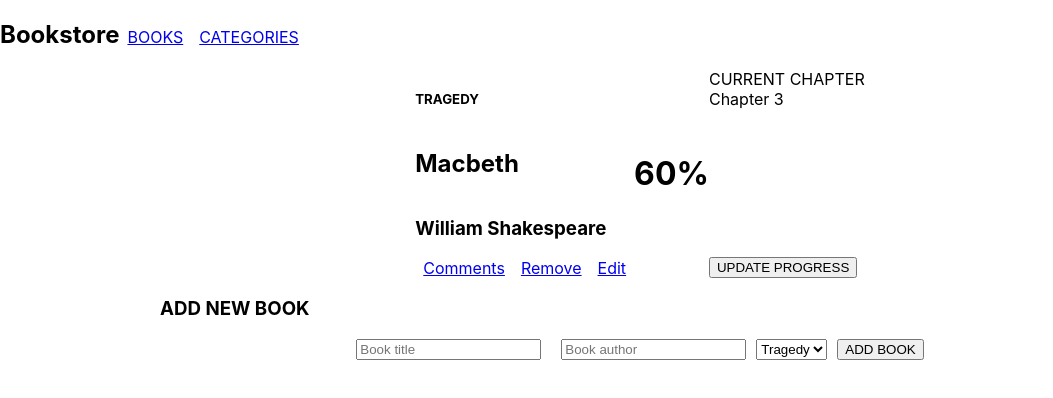
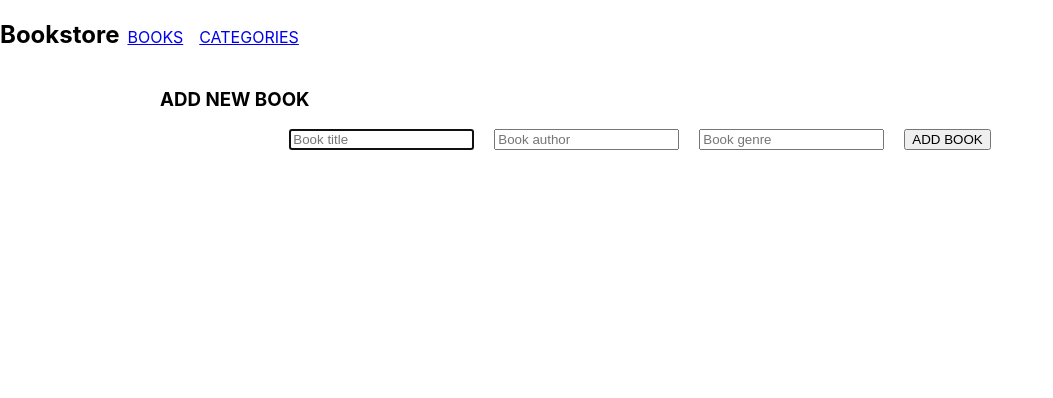
Before and after one commit to YuvrajM108/bookstore-site, a React (Create React App) app: page / in a window 1280 px wide. Shown: the top 398 px of the page, without its empty margins (0-1053 px from the left). Built offline with nearby package versions, Linux system fonts and the light colour scheme.

Commit message:
Implement functionality for adding and removing books

```diff
--- a/package.json
+++ b/package.json
@@ -11,8 +11,10 @@
     "react-redux": "^7.2.5",
     "react-router-dom": "^5.3.0",
     "react-scripts": "^4.0.3",
+    "redux": "^4.1.1",
     "redux-logger": "^3.0.6",
     "typescript": "^4.4.3",
+    "uuid": "^8.3.2",
     "web-vitals": "^1.0.1"
   },
   "scripts": {
--- /dev/null
+++ b/src/components/book.js
@@ -0,0 +1,41 @@
+import React from "react";
+import PropTypes from "prop-types";
+
+const Book = ({ title, author, genre, removeBookFunc }) => {
+
+    return (
+    <div className="item">
+      <div className="item-left">
+        <div className="book-details">
+          <h5 className="book-genre">{genre}</h5>
+          <h2 className="book-title">{title}</h2>
+          <h3 className="book-author">{author}</h3>
+        </div>
+        <div className="book-links">
+          <a className="book-link" href="/#">Comments</a>
+          <a className="book-link" href="/#" onClick={removeBookFunc}>Remove</a>
+          <a className="book-link" href="/#">Edit</a>
+        </div>
+      </div>
+      <div className="book-progress">
+        <h1 className>60%</h1>
+      </div>
+      <div className="item-right">
+        <div className="chapter-details">
+          <div className="chapter-heading">CURRENT CHAPTER</div>
+          <div className="chapeter-name">Chapter 3</div>
+        </div>
+        <button type="button">UPDATE PROGRESS</button>
+      </div>
+    </div>
+  );
+};
+
+Book.propTypes = {
+  title: PropTypes.string.isRequired,
+  author: PropTypes.string.isRequired,
+  genre: PropTypes.string.isRequired,
+  removeBookFunc: PropTypes.func.isRequired,
+}
+
+export default Book;
--- a/src/components/books.js
+++ b/src/components/books.js
@@ -1,33 +1,38 @@
+import React, { useState } from 'react';
+import { useDispatch } from 'react-redux';
+import { v4 as uuidv4 } from 'uuid';
 import BookForm from './createNewBook';
+import Book from './book';
+import { addBook, removeBook } from '../redux/books/books';
+import store from '../redux/configureStore';
 
-const Books = () => (
-  <main className="catalog">
-    <div className="item">
-      <div className="item-left">
-        <div className="book-details">
-          <h5 className="book-genre">TRAGEDY</h5>
-          <h2 className="book-title">Macbeth</h2>
-          <h3 className="book-author">William Shakespeare</h3>
-        </div>
-        <div className="book-links">
-          <a className="book-link" href="/#">Comments</a>
-          <a className="book-link" href="/#">Remove</a>
-          <a className="book-link" href="/#">Edit</a>
-        </div>
-      </div>
-      <div className="book-progress">
-        <h1 className>60%</h1>
-      </div>
-      <div className="item-right">
-        <div className="chapter-details">
-          <div className="chapter-heading">CURRENT CHAPTER</div>
-          <div className="chapeter-name">Chapter 3</div>
-        </div>
-        <button type="button">UPDATE PROGRESS</button>
-      </div>
+const Books = () => {
+  const dispatch = useDispatch();
+  const [bookList, setBookList] = useState(store.getState().booksReducer);
+
+  const submitBook = (book) => {
+    const newBook = { id: uuidv4(),
+      title: book.title,
+      author: book.author,
+      genre: book.genre
+    };
+    dispatch(addBook(newBook));
+    setBookList((prevState) => [...prevState, newBook]);
+  };
+
+  const deleteBook = (book) => {
+    dispatch(removeBook(book));
+    const newBook = bookList.filter((item) => item.id !== book.id);
+    setBookList(newBook);
+  };
+
+  return(<main className="catalog">
+    <div>
+    {bookList.map((book) => (<Book key={book.id} title={book.title} author={book.author} genre={book.genre} removeBookFunc={() => {deleteBook(book)}} />))}
     </div>
-    <BookForm />
+    <BookForm submitBookFunc={submitBook} />
   </main>
-);
+  );
+};
 
 export default Books;
--- a/src/components/createNewBook.js
+++ b/src/components/createNewBook.js
@@ -1,17 +1,70 @@
-const BookForm = () => (
-  <div className="form-section">
+import React, { useEffect, useRef } from "react";
+import PropTypes from "prop-types";
+
+const BookForm = ({ submitBookFunc }) => {
+
+  const valRef = useRef([]);
+  const val = ["title", "author", "genre"];
+  useEffect(() => {
+    if(val.length !== 0) {
+      valRef.current[0].focus();
+    }
+  }, [val]);
+
+  const addBook = (e) => {
+    e.preventDefault();
+    if(valRef.current[0].value && valRef.current[1].value && valRef.current[2].value) {
+      const newBook = {
+        title: valRef.current[0].value,
+        author: valRef.current[1].value,
+        genre: valRef.current[2].value,
+      }
+      submitBookFunc(newBook);
+      valRef.current[0].value = '';
+      valRef.current[1].value = '';
+      valRef.current[2].value = '';
+    }
+  };
+
+  // const submitBookToStore = (e) => {
+  //   e.preventDefault();
+  //   const newBook = {
+  //     //id, // make sure it's unique
+  //     title,
+  //     author,
+  //     genre,
+  //   }
+
+  //   // dispatch an action and pass it the newBook object (your action's payload)
+  //   bookAction(newBook);
+  // };
+
+  // const updateTitle = (e) => {
+  //   setTitle(e.target.value);
+  // };
+
+  // const updateAuthor = (e) => {
+  //   setAuthor(e.target.value);
+  // };
+
+  // const updateGenre = (e) => {
+  //   setGenre(e.target.value);
+  // };
+
+  return(<div className="form-section">
     <h3>ADD NEW BOOK</h3>
-    <form className="new-book-form">
-      <input className="new-book-field" placeholder="Book title" />
-      <input className="new-book-field" placeholder="Book author" />
-      <select className="new-book-field" placeholder="Category">
-        <option value="tragedy">Tragedy</option>
-        <option value="fiction">Fiction</option>
-        <option value="action">Action</option>
-      </select>
+    <form className="new-book-form" onSubmit={addBook}>
+      <input className="new-book-field" placeholder="Book title" ref={(el) => (valRef.current[0] = el)} />
+      <input className="new-book-field" placeholder="Book author" ref={(el) => (valRef.current[1] = el)}  />
+      <input className="new-book-field" placeholder="Book genre" ref={(el) => (valRef.current[2] = el)} />
       <button type="submit" className="submit-book">ADD BOOK</button>
     </form>
   </div>
-);
+  );
+}
+
+BookForm.propTypes = {
+  submitBookFunc: PropTypes.func.isRequired,
+};
 
 export default BookForm;
--- a/src/index.js
+++ b/src/index.js
@@ -2,13 +2,14 @@ import React from 'react';
 import ReactDOM from 'react-dom';
 import './index.css';
 import App from './App';
-import reportWebVitals from './reportWebVitals';
+import { Provider } from 'react-redux';
+import store from './redux/configureStore'
 
 ReactDOM.render(
   <React.StrictMode>
-    <App />
+    <Provider store={store}>
+      <App  />
+    </Provider>
   </React.StrictMode>,
   document.getElementById('root'),
 );
-
-reportWebVitals();
--- a/src/redux/books/books.js
+++ b/src/redux/books/books.js
@@ -3,24 +3,25 @@ const REMOVE_BOOK = 'bookStore/books/REMOVE_BOOK';
 
 const initialState = [];
 
-export const addBook = (payload) => ({
+export const addBook = (book) => ({
     type: ADD_BOOK,
-    payload,
+    book,
 });
 
-export const removeBook = (payload) => ({
+export const removeBook = (book) => ({
     type: REMOVE_BOOK,
-    payload,
+    book,
 });
+
 
 const reducer =  (state = initialState, action) => {
   switch (action.type) {
     case ADD_BOOK:
-      return [...state, action.payload];
+      return [...state, action.book];
     case REMOVE_BOOK:
-      return state.filter(book => book.id !== id);
-      default:
-        return state;
+      return state.filter((book) => book.id !== action.book.id);
+    default:
+      return state;
   }
 };
 
--- a/src/redux/configureStore.js
+++ b/src/redux/configureStore.js
@@ -1,2 +1,15 @@
 import { createStore, combineReducers, applyMiddleware} from 'redux';
 import logger from 'redux-logger';
+import booksReducer from './books/books';
+
+const reducer = combineReducers({
+    booksReducer
+    // additional reducers could be added here
+});
+
+const store = createStore(
+    reducer,
+    applyMiddleware(logger)
+);
+
+export default store;
```
Also changed, not shown: src/App.js (indentation only), 2 other files (tests, documents, lock files or other folders).
